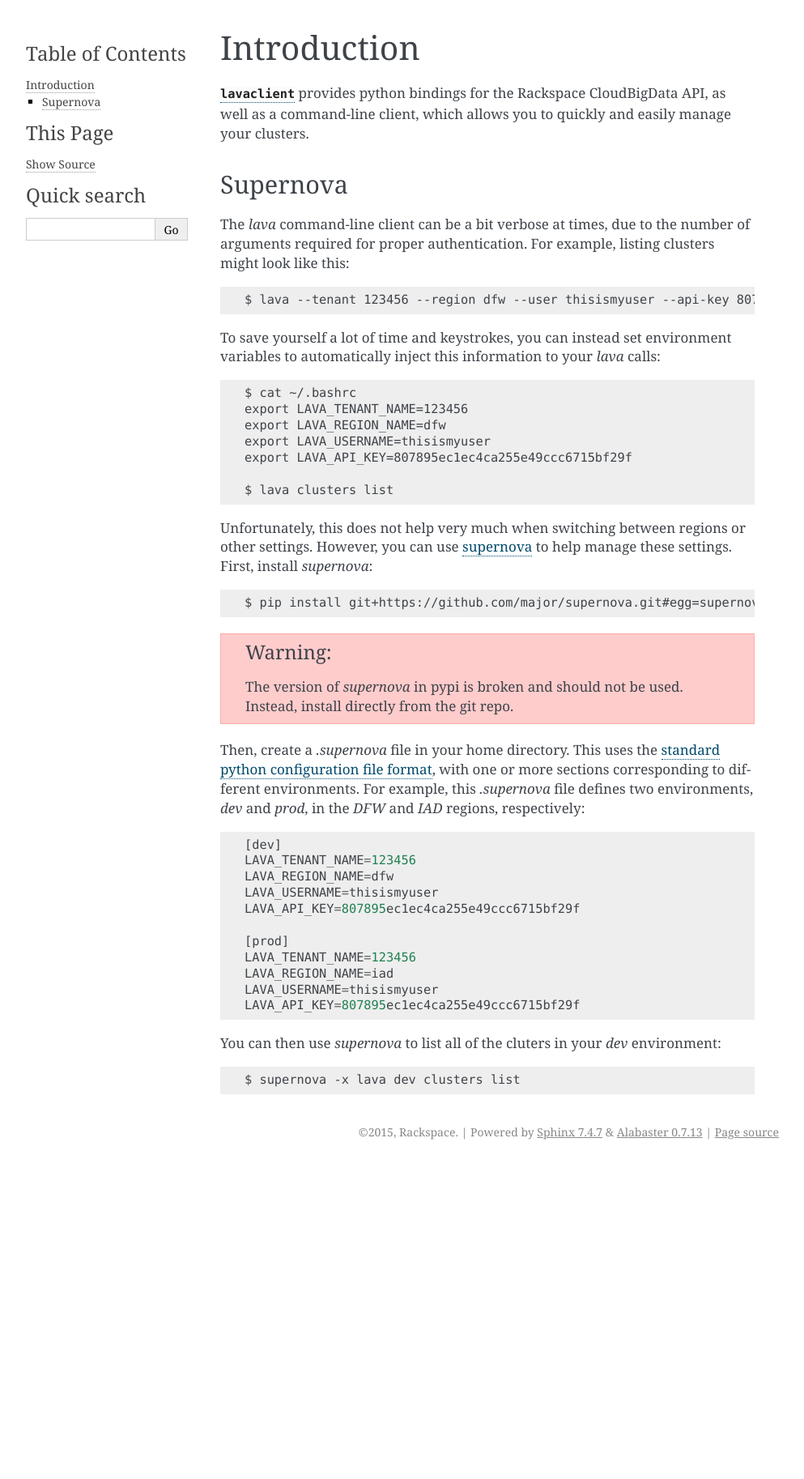
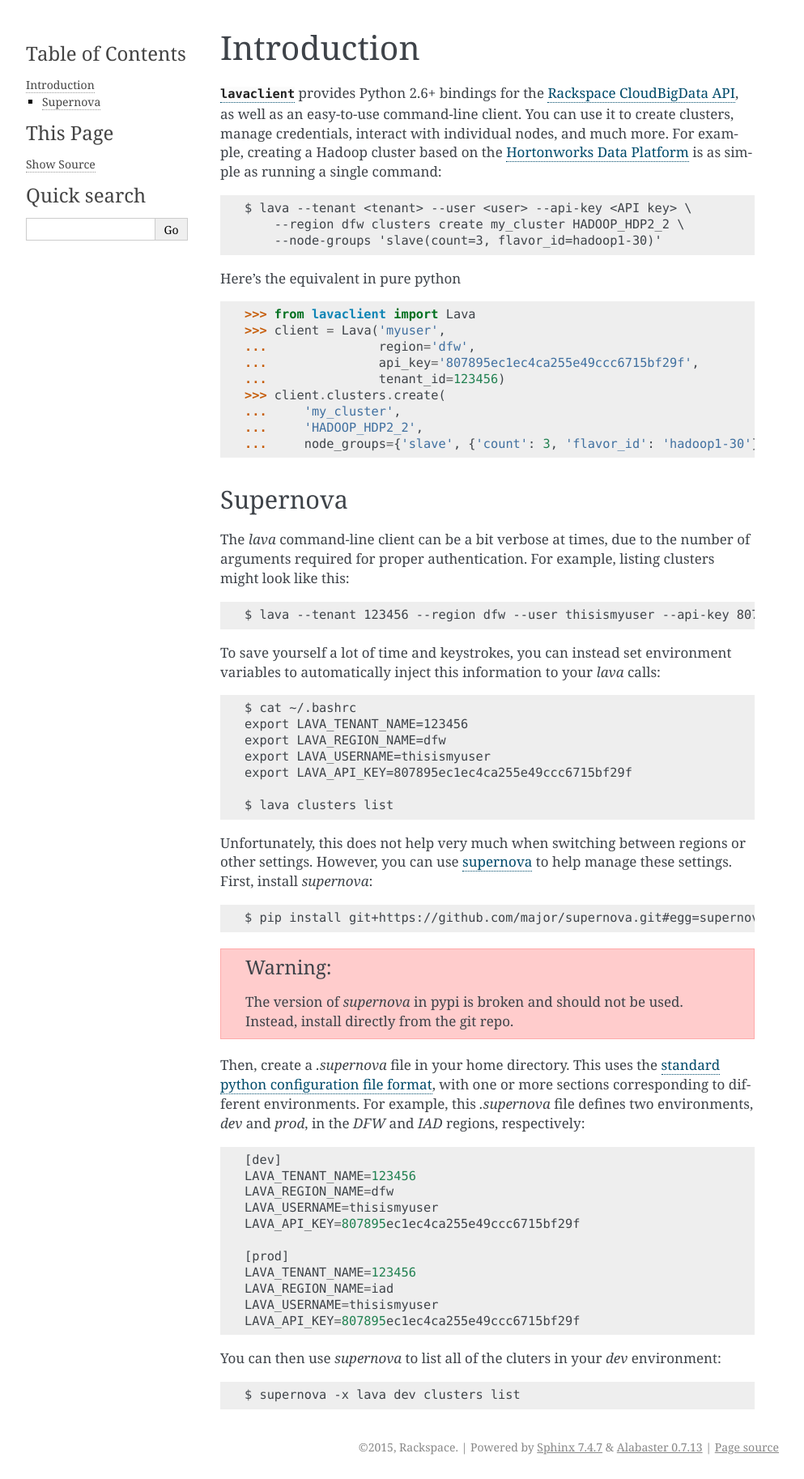
Before and after one commit to thesquelched/python-lavaclient, a Sphinx documentation site: the page built from docs/intro.rst, in a window 1280 px wide. Shown: the whole page at 81% size, without its empty margins (148-1141 px from the left). Built offline with Sphinx 7.4.7, drawn with Linux system fonts in a browser that asks for light colours; before the commit the page ends 1437 px from its top, so only the background shows below that.

Commit message:
TEMPORARY COMMIT

```diff
--- a/docs/client.rst
+++ b/docs/client.rst
@@ -5,7 +5,8 @@
 
 .. currentmodule:: lavaclient
 
-The :class:`Lava` client gives you access to the CloudBigData AP
+The :class:`Lava` client provides access to all public CloudBigData API
+methods.
 
 
 Authentication
--- a/docs/intro.rst
+++ b/docs/intro.rst
@@ -1,9 +1,28 @@
 Introduction
 ============
 
-:mod:`lavaclient` provides python bindings for the Rackspace CloudBigData API,
-as well as a command-line client, which allows you to quickly and easily manage
-your clusters.
+:mod:`lavaclient` provides Python 2.6+ bindings for the `Rackspace CloudBigData
+API <http://www.rackspace.com/cloud/big-data>`_, as well as an easy-to-use
+command-line client.  You can use it to create clusters, manage credentials,
+interact with individual nodes, and much more.  For example, creating a Hadoop
+cluster based on the `Hortonworks Data Platform <http://hortonworks.com/hdp>`_
+is as simple as running a single command::
+
+    $ lava --tenant <tenant> --user <user> --api-key <API key> \
+        --region dfw clusters create my_cluster HADOOP_HDP2_2 \
+        --node-groups 'slave(count=3, flavor_id=hadoop1-30)'
+
+Here's the equivalent in pure python
+
+    >>> from lavaclient import Lava
+    >>> client = Lava('myuser',
+    ...               region='dfw',
+    ...               api_key='807895ec1ec4ca255e49ccc6715bf29f',
+    ...               tenant_id=123456)
+    >>> client.clusters.create(
+    ...     'my_cluster',
+    ...     'HADOOP_HDP2_2',
+    ...     node_groups={'slave', {'count': 3, 'flavor_id': 'hadoop1-30'}})
 
 
 Supernova
```
